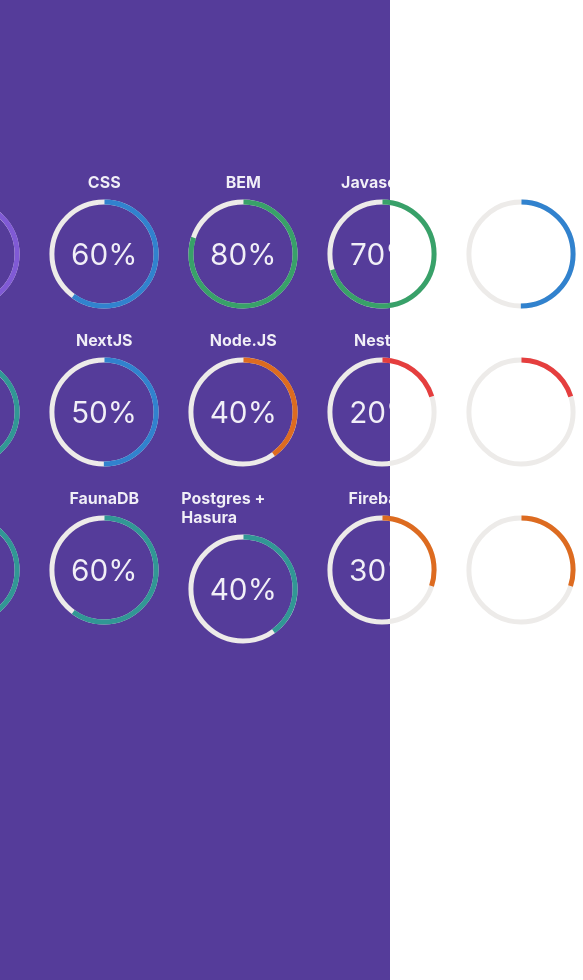
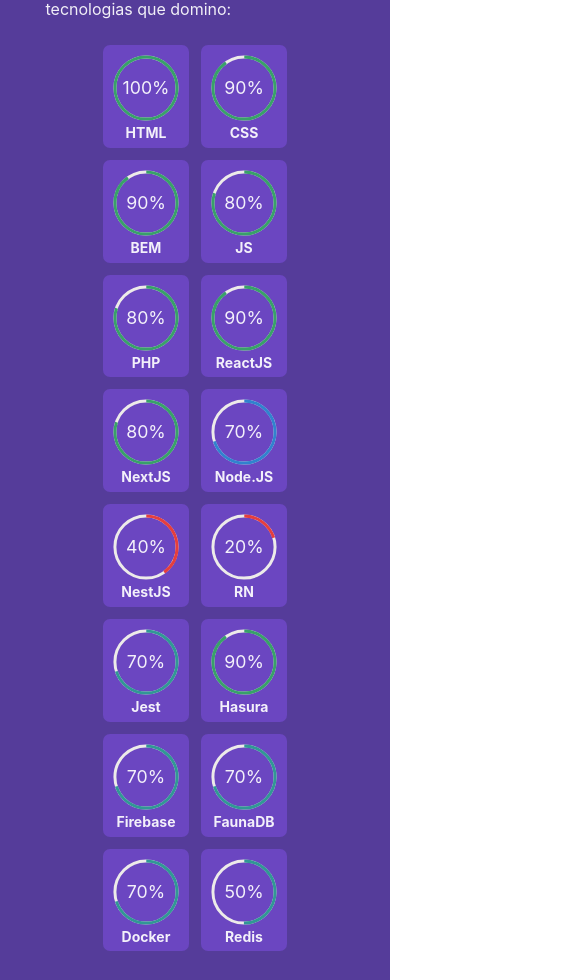
Before and after one commit to angeloreis/site, a Next.js app: page / in a window 390 px wide. Shown: the part 1017-1997 px from the top of the page, 583 px wide, since content can reach past the window. Built offline with nearby package versions, Linux system fonts and the light colour scheme.

Commit message:
fix: restyle section

```diff
--- /dev/null
+++ b/src/components/AboutMe/index.tsx
@@ -0,0 +1,54 @@
+import { Flex, Image, SimpleGrid, Text } from "@chakra-ui/react";
+import { ReactNode } from "react";
+import { ProgressTech } from "../ProgressTech";
+
+interface AboutMeProps {
+    employee: boolean
+    isMobile: boolean
+    children: ReactNode
+}
+
+export function AboutMe({ employee, isMobile, children }: AboutMeProps) {
+    return (
+        <Flex id="quemsou" width="100%" flexDirection={isMobile ? "column" : "row"} alignItems="center" justify="center" paddingY='15px' background="purple.700">
+            <Flex flexDirection="column" alignItems="center" justify="center" minW='318px' w={['319px', '450px']} paddingX="10px">
+                <Image
+                    src="https://github.com/angeloreis.png"
+                    width="256px"
+                    height="256px"
+                    alt="Foto de perfil do Angelo Reis via Github"
+                    borderRadius="100%"
+                    marginY="35px" />
+                <Text>
+                    Sou angelo Reis, tenho 34 anos de idade e sou formado em Jornalismo.
+                    Trabalho na área de tecnologia desde os 14 anos de idade.
+                    Comecei como suporte técnico na empresa da minha família (<a href="https://arsistemas.com.br" target="_blank" rel="noreferrer">AR-Sistemas</a>)
+                    e estou atualmente {employee ? children : 'estou aberto a propostas'}.
+                    Com decorrer do tempo aprendi algumas linguagens de forma certa e com professores qualificados.
+                    Vou destacar aqui algumas métricas das tecnologias que domino:
+                </Text>
+            </Flex>
+
+
+            <SimpleGrid columns={[2, 4]} spacing={['12px', '4px']} paddingY="24px">
+                <ProgressTech techName='HTML' valueOfProgress={100} colorProgress='green.500' isMobile={isMobile} />
+                <ProgressTech techName='CSS' valueOfProgress={90} colorProgress='green.500' isMobile={isMobile} />
+                <ProgressTech techName='BEM' valueOfProgress={90} colorProgress='green.500' isMobile={isMobile} />
+                <ProgressTech techName={isMobile ? 'JS' : 'Javascript'} valueOfProgress={80} colorProgress='green.500' isMobile={isMobile} />
+                <ProgressTech techName='PHP' valueOfProgress={80} colorProgress='green.500' isMobile={isMobile} />
+                <ProgressTech techName='ReactJS' valueOfProgress={90} colorProgress='green.500' isMobile={isMobile} />
+                <ProgressTech techName='NextJS' valueOfProgress={80} colorProgress='green.500' isMobile={isMobile} />
+                <ProgressTech techName='Node.JS' valueOfProgress={70} colorProgress='blue.500' isMobile={isMobile} />
+                <ProgressTech techName='NestJS' valueOfProgress={40} colorProgress='red.500' isMobile={isMobile} />
+                <ProgressTech techName='RN' valueOfProgress={20} colorProgress='red.500' isMobile={isMobile} />
+                <ProgressTech techName='Jest' valueOfProgress={70} colorProgress='teal.500' isMobile={isMobile} />
+                <ProgressTech techName='Hasura' valueOfProgress={90} colorProgress='green.500' isMobile={isMobile} />
+                <ProgressTech techName='Firebase' valueOfProgress={70} colorProgress='teal.500' isMobile={isMobile} />
+                <ProgressTech techName='FaunaDB' valueOfProgress={70} colorProgress='teal.500' isMobile={isMobile} />
+                <ProgressTech techName='Docker' valueOfProgress={70} colorProgress='teal.500' isMobile={isMobile} />
+                <ProgressTech techName='Redis' valueOfProgress={50} colorProgress='teal.500' isMobile={isMobile} />
+            </SimpleGrid>
+
+        </Flex>
+    )
+}
--- a/src/components/Menu/index.tsx
+++ b/src/components/Menu/index.tsx
@@ -1,17 +1,20 @@
-import { Flex } from '@chakra-ui/react'
+import { Button, Divider, Drawer, DrawerContent, DrawerHeader, DrawerOverlay, Flex, useDisclosure, useMediaQuery } from '@chakra-ui/react'
 import Link from 'next/link'
+import {FaBars, FaWindowClose} from 'react-icons/fa'
 interface MenuItemProps {
     label: string
     href: string
     target?: string
     rel?: string
+    isMobile?: boolean
 }
 
-function MenuItem({label, href, target, rel}: MenuItemProps) {
+function MenuItem({label, href, target, rel, isMobile}: MenuItemProps) {
     return (
         <Flex
          as="li"
          paddingRight="10px"
+         marginY={isMobile ? '10px' : '0px'}
          fontSize="md"
          color="gray.100" transition="color 0.2s"
          _hover={{
@@ -24,16 +27,46 @@
 }
 
 export function Menu() {
+    const { isOpen, onOpen, onClose } = useDisclosure()
+    const [isMobile] = useMediaQuery('(max-width: 768px)');
     return (
     <Flex as="nav" alignItems="center">
-        <Flex as="ul" alignItems="center" justifyContent="center" listStyleType="none">
+        {isMobile ? (
+            <>
+                <Button background='purple.300' onClick={onOpen}>{isOpen ? <FaWindowClose/> : <FaBars/>}</Button>
+                <Drawer placement='left' onClose={onClose} isOpen={isOpen}>
+                    <DrawerOverlay />
+                    <DrawerContent background={'purple.700'} color="whiteAlpha.900">
+                        <DrawerHeader>
+                            <Flex align={'center'} justify={'space-between'}>
+                                Menu de navegação
+                                <Button background='purple.300' onClick={onClose}>{<FaWindowClose/>}</Button>
+                            </Flex>
+                        </DrawerHeader>
+
+                            <Flex flexDirection='column' paddingX='25px'>
+                                <MenuItem href='/' label='Home' isMobile/>
+                                <MenuItem href="#quemsou" label='Quem Sou' isMobile/>
+                                <MenuItem href="#portifolio" label='PortFólio' isMobile/>
+                                <MenuItem href="#contato" label='Contato' isMobile/>
+                            </Flex>
+                            <Flex align='center' justify='center'>
+                                <MenuItem href="https://github.com/angeloreis" target="_blank" rel="noreferrer" label='Github' isMobile/>
+                                <Divider orientation='vertical' paddingRight={'12px'}/>
+                                <MenuItem href="https://linkedin.com/in/angelodosreis/" target="_blank" rel="noreferrer" label='Linkedin' isMobile/>
+                            </Flex>
+                    </DrawerContent>
+                </Drawer>
+
+            </> ) : (<Flex as="ul" alignItems="center" justifyContent="center" listStyleType="none">
           <MenuItem href='/' label='Home'/>
           <MenuItem href="#quemsou" label='Quem Sou' />
           <MenuItem href="#portifolio" label='PortFólio' />
           <MenuItem href="#contato" label='Contato' />
           <MenuItem href="https://github.com/angeloreis" target="_blank" rel="noreferrer" label='Github' />
           <MenuItem href="https://linkedin.com/in/angelodosreis/" target="_blank" rel="noreferrer" label='Linkedin' />
-        </Flex>
+        </Flex>)}
+
     </Flex>
     )
 }
--- a/src/components/ProgressTech/index.tsx
+++ b/src/components/ProgressTech/index.tsx
@@ -4,13 +4,14 @@
     techName: string
     valueOfProgress: number
     colorProgress: string
+    isMobile?: boolean
 }
 
-export function ProgressTech({techName, valueOfProgress, colorProgress = 'orange.500'}: ProgressTechProps) {
-    return (<Flex flexDirection="column" alignItems="center">
-        <Heading size="sm">{techName}</Heading>
-        <CircularProgress value={valueOfProgress} color={colorProgress} size="124px" thickness='4px' >
+export function ProgressTech({ techName, valueOfProgress, colorProgress = 'orange.500', isMobile }: ProgressTechProps) {
+    return (<Flex flexDirection="column" alignItems="center" borderRadius="7px" background="purple.600" padding="6px">
+        <CircularProgress value={valueOfProgress} color={colorProgress} size={isMobile ? "74px" : "98px"} thickness='4px' >
             <CircularProgressLabel>{valueOfProgress.toString().concat('%')}</CircularProgressLabel>
         </CircularProgress>
+        <Heading size={isMobile ? "xs" : "sm"}>{techName}</Heading>
     </Flex>)
 }
--- a/src/pages/index.tsx
+++ b/src/pages/index.tsx
@@ -1,6 +1,6 @@
-import { Flex, Heading, Image, Text } from '@chakra-ui/react'
+import { Flex, Heading, Image, SimpleGrid, Text, useMediaQuery } from '@chakra-ui/react'
+import { AboutMe } from '../components/AboutMe'
 import { Header } from '../components/Header'
-import { ProgressTech } from '../components/ProgressTech'
 
 const employee = false
 const ACTUALY_EMPLOYEE = 'Sortium Studios'
@@ -14,85 +14,46 @@
 }
 
 export default function Home() {
+  const [isMobile] = useMediaQuery('(max-width: 768px)');
   return (
     <Flex flexDirection="column" alignItems="center" background="purple.900" color="whiteAlpha.900">
       <Header />
-      <Flex as="main" flexDirection="column" alignItems="center" width="100%">
-        <Flex h="650px" width="100%" flexDirection="column" alignItems="center" justify="center"  background="purple.800">
+      <Flex as="main" flexDirection="column" alignItems="center" width="100%" minW='319px'>
+        <Flex h={isMobile ? '312px':"650px"} width="100%" flexDirection="column" alignItems="center" justify="center" background="purple.800">
           <Heading>Software Developer</Heading>
           <Heading size="md">{employee ? 'FrontEnd @ Sortium Studios' : 'FrontEnd - Aberto a propostas'}</Heading>
         </Flex>
 
-        <Flex id="quemsou" width="100%" flexDirection="row" alignItems="center" justify="center" paddingY='15px' background="purple.700">
-          <Flex flexDirection="column" alignItems="center" justify="center" w="450px">
-            <Image
-              src="https://github.com/angeloreis.png"
-              width="256px"
-              height="256px"
-              alt="Foto de perfil do Angelo Reis via Github"
-              borderRadius="100%"
-              marginY="35px" />
-            <Text>
-              Sou angelo Reis, tenho 34 anos de idade e sou formado em Jornalismo.
-              Trabalho na área de tecnologia desde os 14 anos de idade.
-              Comecei como suporte técnico na empresa da minha família (<a href="https://arsistemas.com.br" target="_blank" rel="noreferrer">AR-Sistemas</a>)
-              e estou atualmente {employee ? <ActualyEmployee /> : 'estou aberto a propostas'}.
-              Com decorrer do tempo aprendi algumas linguagens de forma certa e com professores qualificados.
-              Vou destacar aqui algumas métricas das tecnologias que domino:
-            </Text>
-          </Flex>
+        <AboutMe isMobile={isMobile} employee={employee}>
+          <ActualyEmployee />
+        </AboutMe>
 
+        <Flex id="contato" h="450px" flexDirection="column" alignItems="center" justify="center">
+          {employee ? (
+            <>
+              <Flex flexDirection="column" alignItems="center" justify="center" padding="15px">
+                <Heading size={"lg"}>No momento estou indisponível para contratações e serviços</Heading>
+              </Flex>
+              <Flex flexDirection="column" alignItems="center" justify="center" padding="15px">
+                <Text>
+                  Se quiser conversar, meus contatos estão abaixo:
+                  <a href="mailto:angelo.desenvolvedor@gmail.com?subject=Seu site - Podemos conversar?"> angelo.desenvolvedor@gmail.com</a>
+                </Text>
+                <Text><a
+                    href="https://api.whatsapp.com/send?phone=5591992664715&text=Ol%C3%A1%2C%20estou%20precisando%20de%20um%20desenvolvedor%20na%20minha%20empresa!%20Teria%20como%20voc%C3%AA%20d%C3%A1%20uma%20ajuda%3F"
+                    target="_blank" rel="noreferrer">Clique aqui</a> para conversar direto no whatsapp
+                </Text>
+              </Flex>
+            </>
+          ) : (
+            <Flex>
+              <Heading size={"lg"}>WIP...</Heading>
+            </Flex>
+          )}
 
-          <Flex flexDirection="column" alignItems="center" justify="center" marginY='35px'>
-            <Flex gridGap='15px'>
-              <ProgressTech techName='HTML' valueOfProgress={80} colorProgress='purple.500' />
-              <ProgressTech techName='CSS' valueOfProgress={60} colorProgress='blue.500' />
-              <ProgressTech techName='BEM' valueOfProgress={80} colorProgress='green.500' />
-              <ProgressTech techName='Javascript' valueOfProgress={70} colorProgress='green.500' />
-              <ProgressTech techName='PHP' valueOfProgress={50} colorProgress='blue.500' />
-            </Flex>
-            <Flex gridGap='15px' marginTop='15px'>
-              <ProgressTech techName='ReactJS' valueOfProgress={70} colorProgress='teal.500' />
-              <ProgressTech techName='NextJS' valueOfProgress={50} colorProgress='blue.500' />
-              <ProgressTech techName='Node.JS' valueOfProgress={40} colorProgress='orange.500' />
-              <ProgressTech techName='NestJS' valueOfProgress={20} colorProgress='red.500' />
-              <ProgressTech techName='React Native' valueOfProgress={20} colorProgress='red.500' />
-            </Flex>
-            <Flex gridGap='15px' marginTop='15px'>
-              <ProgressTech techName='Docker' valueOfProgress={60} colorProgress='teal.500' />
-              <ProgressTech techName='FaunaDB' valueOfProgress={60} colorProgress='teal.500' />
-              <ProgressTech techName='Postgres + Hasura' valueOfProgress={40} colorProgress='teal.500' />
-              <ProgressTech techName='Firebase' valueOfProgress={30} colorProgress='orange.500' />
-              <ProgressTech techName='Redis' valueOfProgress={30} colorProgress='orange.500' />
-            </Flex>
-          </Flex>
-        </Flex>
-
-
-        <Flex id="contato" h="350px" flexDirection="column" alignItems="center" justify="center">
-
-        <Heading size="3xl">WIP | Construindo...</Heading>
-          {/* <div className="contato-text">
-            <h3>No momento estou indisponível para contratações e serviços 🙅‍♂️</h3>
-            <p>
-              Se quiser conversar meus contatos 📱💻 estão abaixo 🧐</p>
-          </div>
-
-
-
-          <div>
-            <span>Envie e-mail para:</span>
-            <p><a
-              href="mailto:angelo.desenvolvedor@gmail.com?subject=Seu site - Podemos conversar?">angelo.desenvolvedor@gmail.com</a>
-            </p>
-            <span>Ou se preferir</span>
-            <p><a
-              href="https://api.whatsapp.com/send?phone=5591992664715&text=Ol%C3%A1%2C%20estou%20precisando%20de%20um%20desenvolvedor%20na%20minha%20empresa!%20Teria%20como%20voc%C3%AA%20d%C3%A1%20uma%20ajuda%3F"
-              target="_blank" rel="noreferrer">Clique aqui</a> para conversar direto no whatsapp</p>
-          </div> */}
         </Flex>
       </Flex>
-      <Flex as="footer" flexDirection="column" alignItems="center" justify="center" paddingY='35px' background="purple.700" w="100%">
+      <Flex as="footer" flexDirection="column" alignItems="center" justify="center" paddingY='35px' paddingX="10px" background="purple.700" w="100%">
         <div>Angelo Reis &copy; Todos os direitos reservados - 2022</div>
       </Flex>
     </Flex>
```
